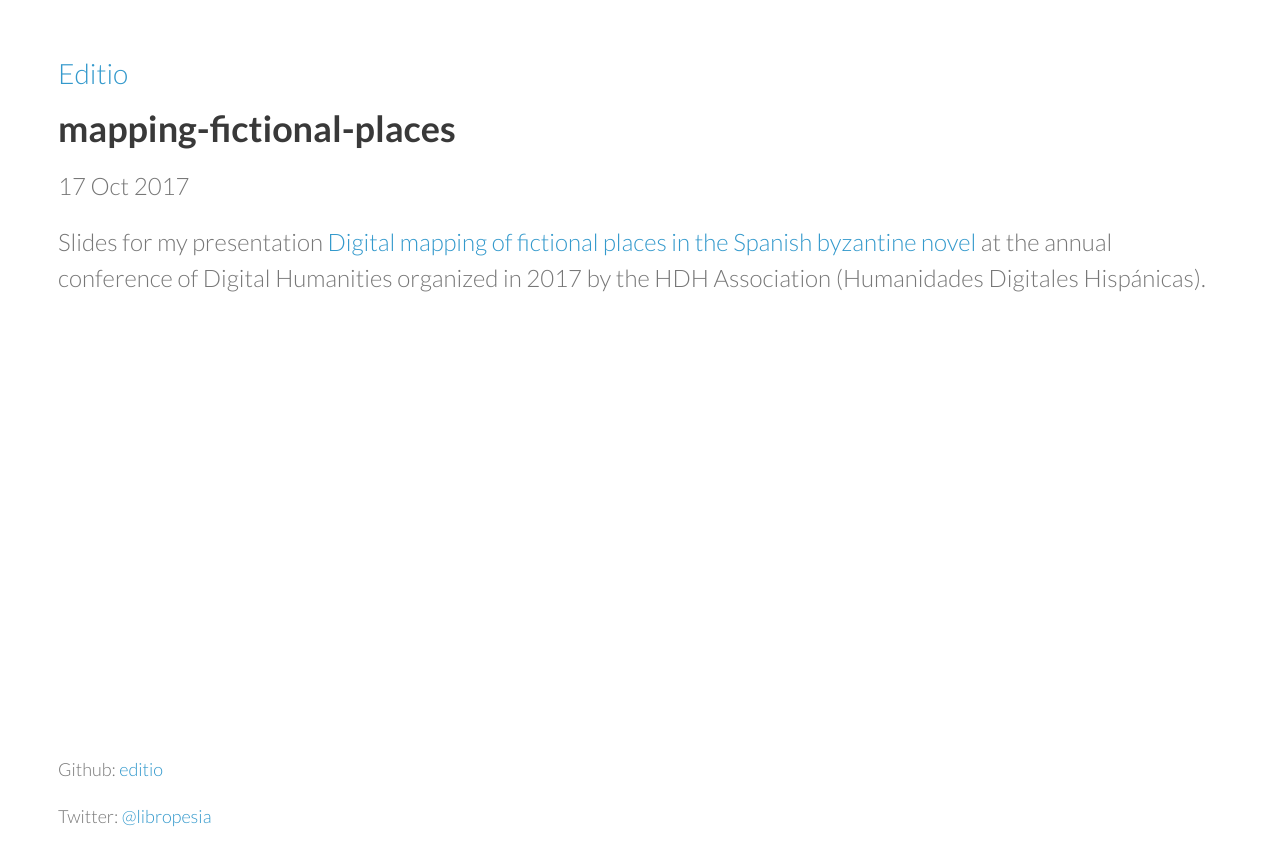
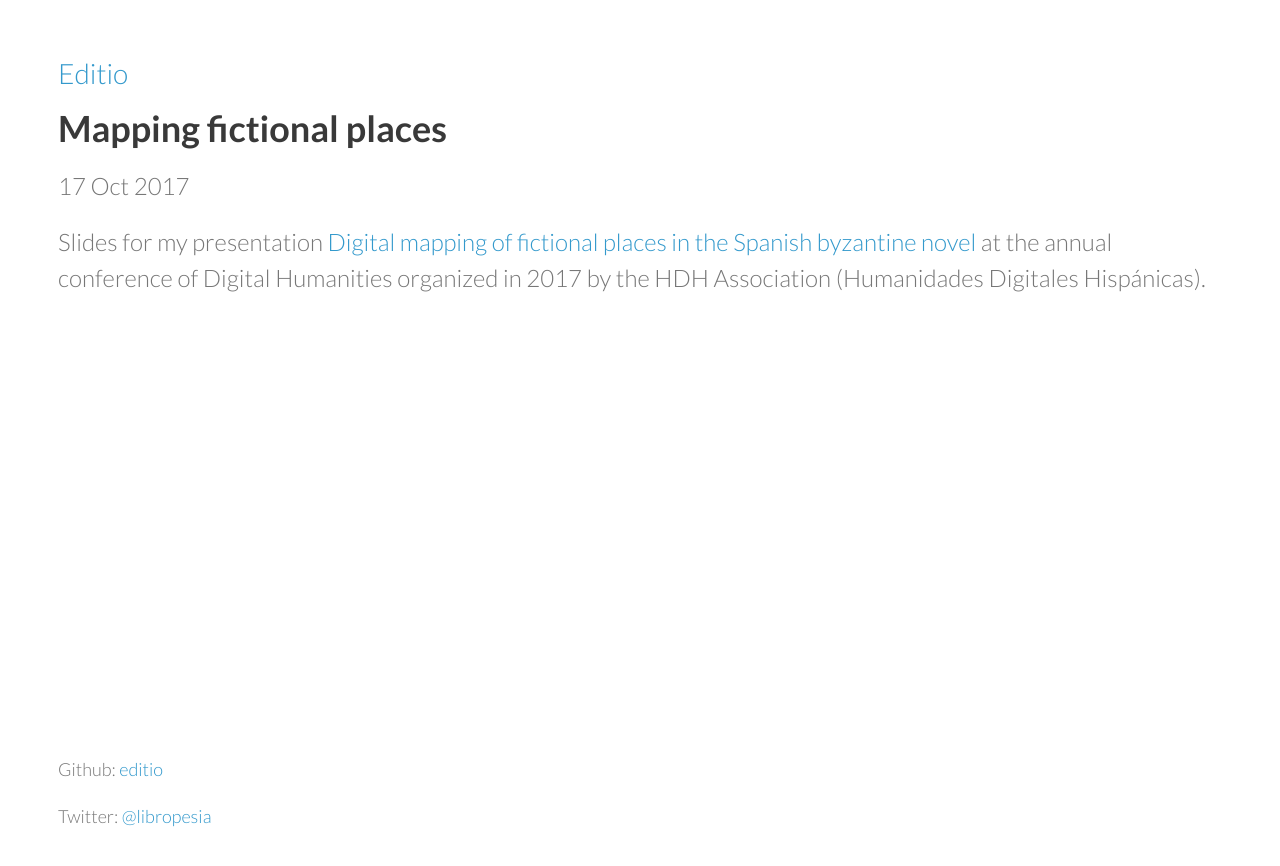
Before and after one commit to editio/editio.github.io, a Jekyll site: the page built from _posts/2017-10-17-mapping-fictional-places.md, in a window 1280 px wide. Shown: the top 866 px of the page. Built offline with Jekyll 4.4.1, drawn with Linux system fonts in a browser that asks for light colours.

```diff
--- a/_posts/2017-10-17-mapping-fictional-places.md
+++ b/_posts/2017-10-17-mapping-fictional-places.md
@@ -1,7 +1,7 @@
 ---
 published: true
 layout: post
-title: 'mapping-fictional-places '
+title: 'Mapping fictional places '
 ---
 
 
```
